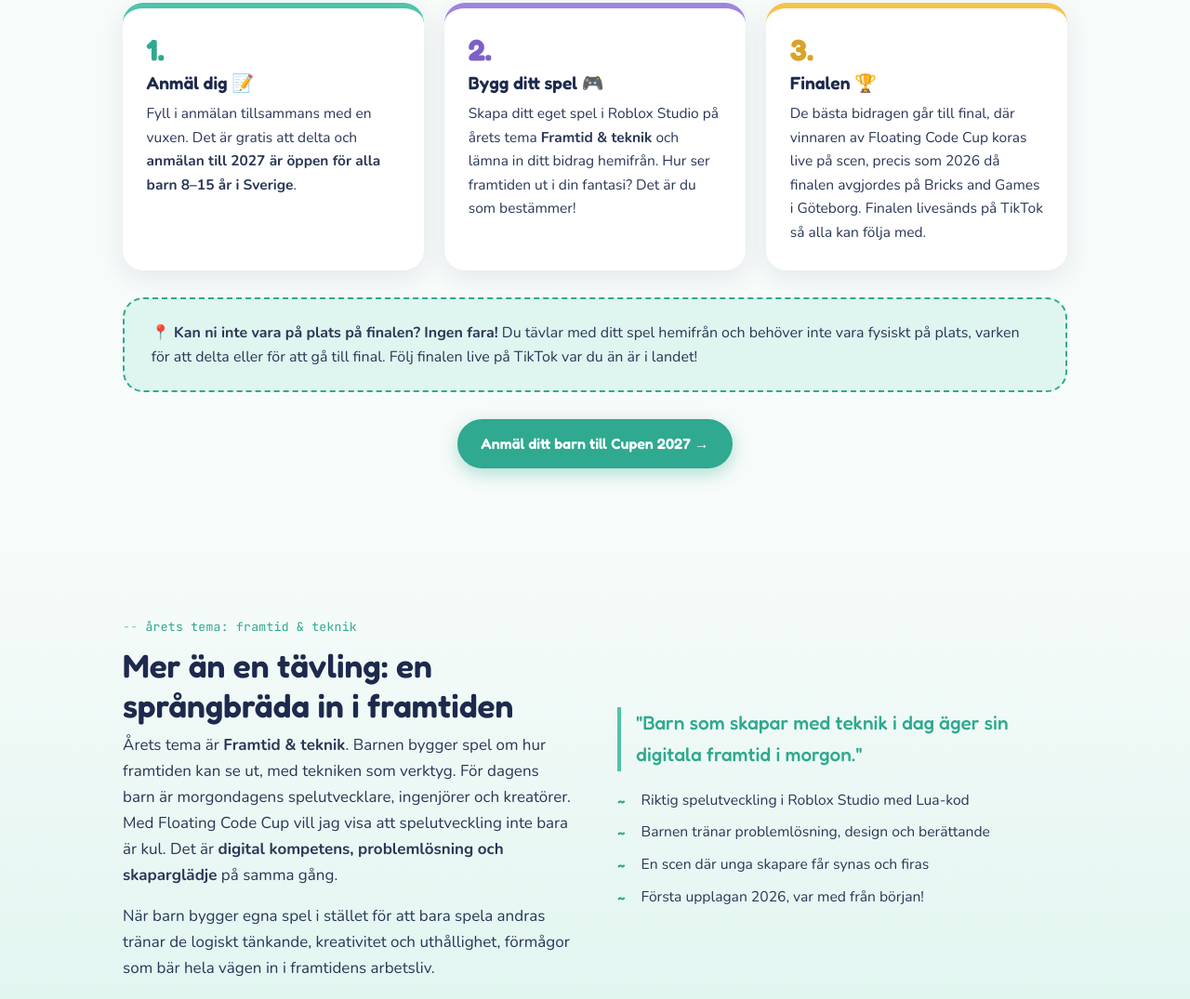
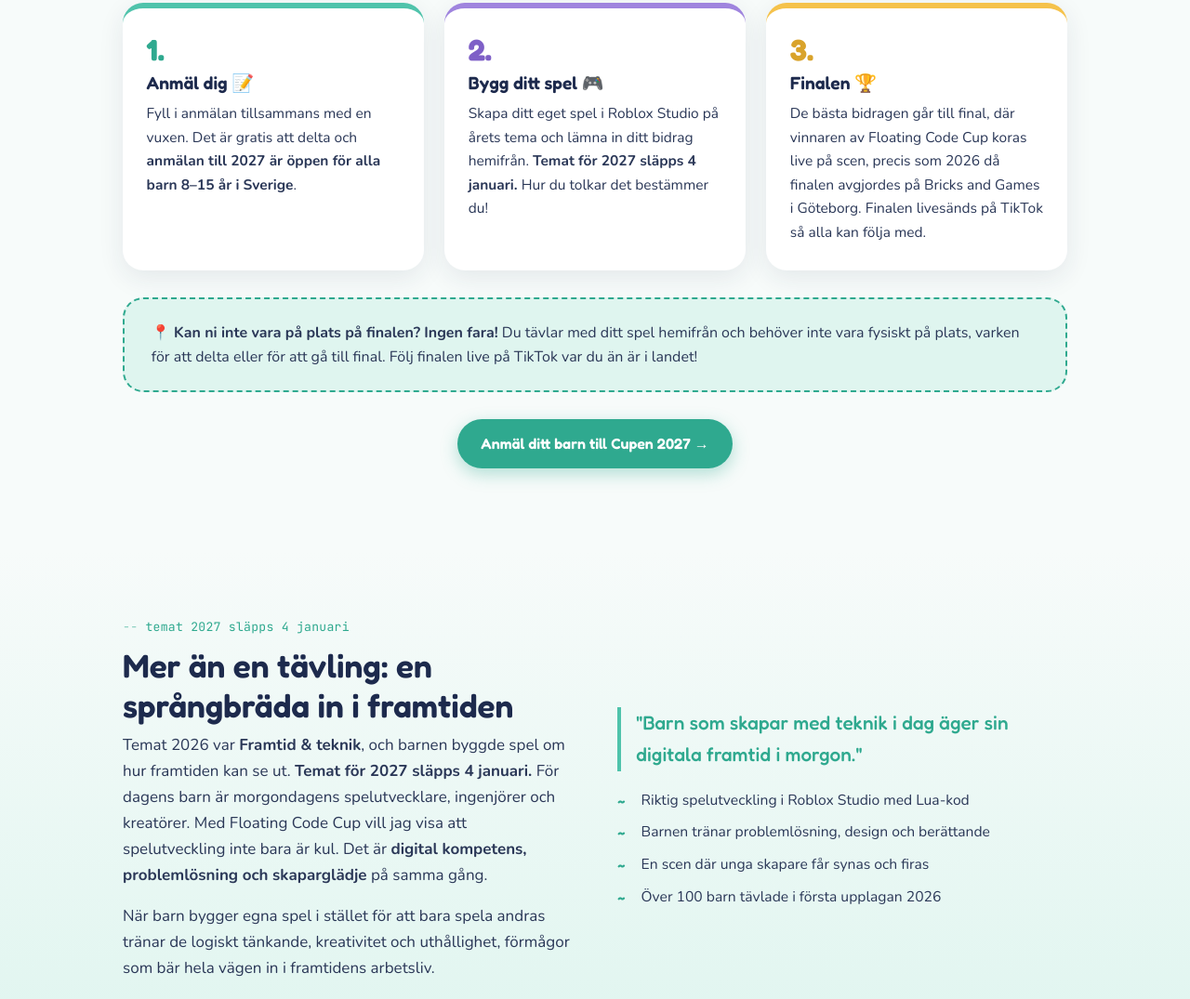
Before and after one commit to floatingcode0/floatingcode, a plain HTML site: page floating-code-cup.html in a window 1280 px wide. Shown: the part 1157-2232 px from the top of the page at 93% size. Drawn offline with nearby package versions, Linux system fonts and the light colour scheme.

Commit message:
Cupsidan: temat 2027 släpps 4 januari. TikTok-kortet visas 1 nov–31 dec
Co-Authored-By: Claude Fable 5.2 <noreply@anthropic.com>
Claude-Session: https://claude.ai/code/session_0144nzs1WoyH9LbJNf22p75h

```diff
--- a/floating-code-cup.html
+++ b/floating-code-cup.html
@@ -426,7 +426,7 @@ footer .flyt{
       <div class="steg-card lav">
         <div class="steg-num">2.</div>
         <h3>Bygg ditt spel 🎮</h3>
-        <p>Skapa ditt eget spel i Roblox Studio på årets tema <strong>Framtid &amp; teknik</strong> och lämna in ditt bidrag hemifrån. Hur ser framtiden ut i din fantasi? Det är du som bestämmer!</p>
+        <p>Skapa ditt eget spel i Roblox Studio på årets tema och lämna in ditt bidrag hemifrån. <strong>Temat för 2027 släpps 4 januari.</strong> Hur du tolkar det bestämmer du!</p>
       </div>
       <div class="steg-card gold">
         <div class="steg-num">3.</div>
@@ -446,9 +446,9 @@ footer .flyt{
 <section class="framtid" id="teknik-och-framtid">
   <div class="wrap framtid-grid">
     <div>
-      <span class="eyebrow">årets tema: framtid &amp; teknik</span>
+      <span class="eyebrow">temat 2027 släpps 4 januari</span>
       <h2>Mer än en tävling: en språngbräda in i framtiden</h2>
-      <p>Årets tema är <strong>Framtid &amp; teknik</strong>. Barnen bygger spel om hur framtiden kan se ut, med tekniken som verktyg. För dagens barn är morgondagens spelutvecklare, ingenjörer och kreatörer. Med Floating Code Cup vill jag visa att spelutveckling inte bara är kul. Det är <strong>digital kompetens, problemlösning och skaparglädje</strong> på samma gång.</p>
+      <p>Temat 2026 var <strong>Framtid &amp; teknik</strong>, och barnen byggde spel om hur framtiden kan se ut. <strong>Temat för 2027 släpps 4 januari.</strong> För dagens barn är morgondagens spelutvecklare, ingenjörer och kreatörer. Med Floating Code Cup vill jag visa att spelutveckling inte bara är kul. Det är <strong>digital kompetens, problemlösning och skaparglädje</strong> på samma gång.</p>
       <p>När barn bygger egna spel i stället för att bara spela andras tränar de logiskt tänkande, kreativitet och uthållighet, förmågor som bär hela vägen in i framtidens arbetsliv.</p>
     </div>
     <div>
@@ -457,7 +457,7 @@ footer .flyt{
         <li>Riktig spelutveckling i Roblox Studio med Lua-kod</li>
         <li>Barnen tränar problemlösning, design och berättande</li>
         <li>En scen där unga skapare får synas och firas</li>
-        <li>Första upplagan 2026, var med från början!</li>
+        <li>Över 100 barn tävlade i första upplagan 2026</li>
       </ul>
     </div>
   </div>
```
Also changed, not shown: index.html (+14 -2 lines).
